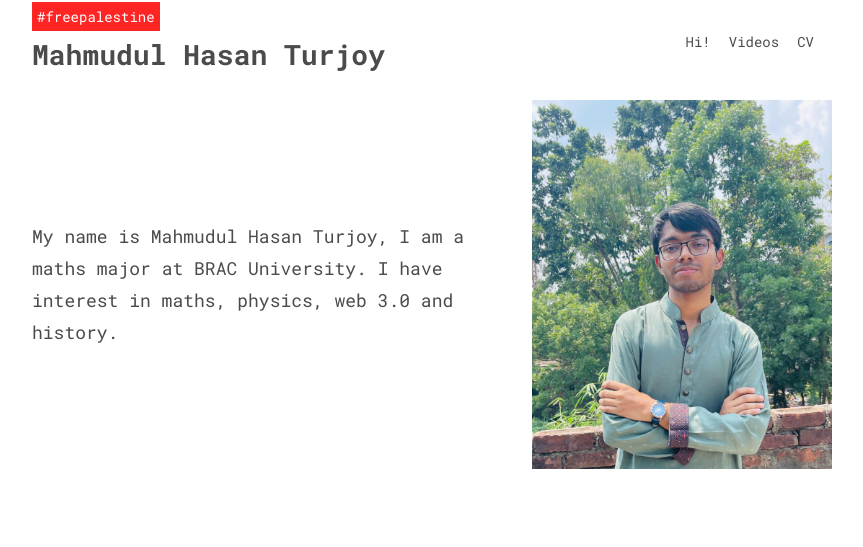
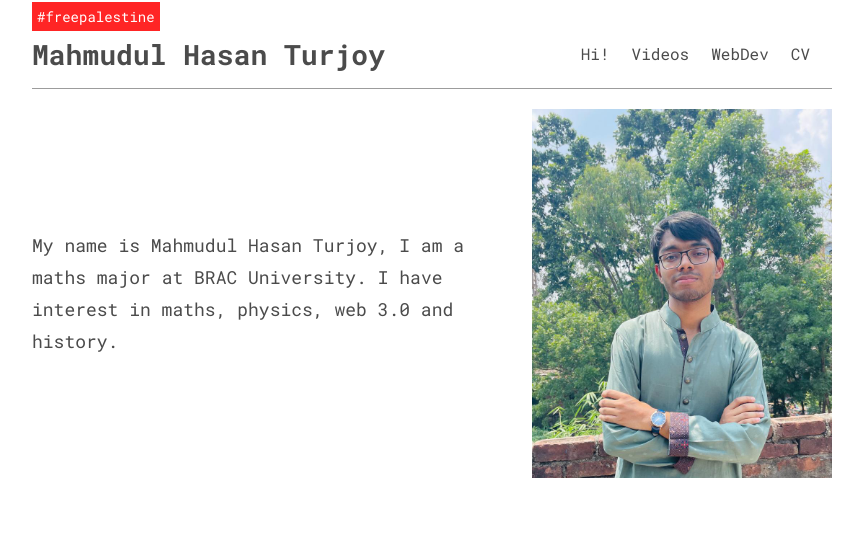
Before and after one commit to KetPsi/personal-website, a plain HTML site: page index.html in a window 1280 px wide. Shown: the top 547 px of the page, without its empty margins (208-1071 px from the left). Drawn offline with Linux system fonts and the light colour scheme.

Commit message:
nav bar style

```diff
--- a/index.html
+++ b/index.html
@@ -24,6 +24,7 @@
                     <ul>
                         <li><a href="index.html">Hi!</a></li>
                         <li><a href="videos.html">Videos</a></li>
+                        <li><a href="webdev.html">WebDev</a></li>
                         <li><a href="cv.html">CV</a></li>
                     </ul>
                 </nav>
--- a/styles/nav.css
+++ b/styles/nav.css
@@ -1,9 +1,11 @@
 nav ul {
     display: flex;
+    margin-top: 10px;
 }
 
 nav ul li {
-    margin-right: 18px;
+    font-size: 16px;
+    margin-right: 22px;
     list-style: none;
 }
 
@@ -21,3 +23,8 @@ nav a:hover,
 nav a:active {
     font-weight: bold;
 }
+
+.nav-bar {
+border-bottom: #4b4b4b8c 1px solid;
+padding-bottom: 8px;
+}
```
